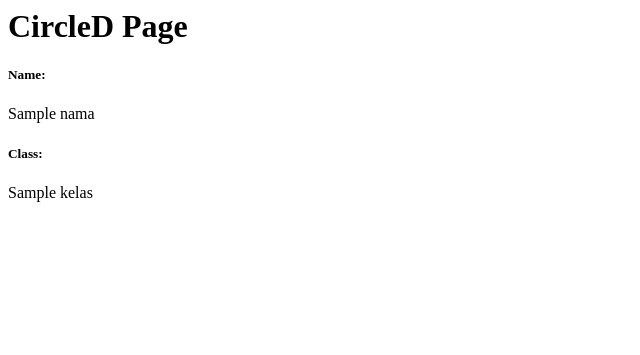
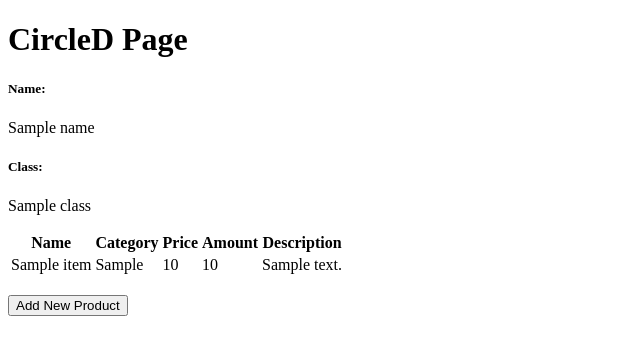
Before and after one commit to dienzahraaa/CircleD, a Django app: template main/templates/main.html in a window 1280 px wide. Shown: the top 355 px of the page, without its empty margins (0-640 px from the left). Run offline with Django 4.2, Linux system fonts and the light colour scheme; tables that the repository leaves empty hold one stand-in row (values such as "Sample post"); the template is opened without the code that fills it: values that come from a table or form of the project are taken from there, most other values are stand-ins (such as "Sample title", 1, 10 or a date in 2020).

Commit message:
mengerjakan tugas 2

```diff
--- a/CircleD/settings.py
+++ b/CircleD/settings.py
@@ -21,6 +21,7 @@ BASE_DIR = Path(__file__).resolve().parent.parent
 
 # SECURITY WARNING: keep the secret key used in production secret!
 SECRET_KEY = 'django-insecure-#vw3)=icme)dkfz7ujlwcktbo@1%#-i+d7%2ti*8p1zki&62p3'
+
 
 # SECURITY WARNING: don't run with debug turned on in production!
 DEBUG = True
@@ -54,8 +55,8 @@ ROOT_URLCONF = 'CircleD.urls'
 
 TEMPLATES = [
     {
-        'BACKEND': 'django.template.backends.django.DjangoTemplates',
-        'DIRS': [],
+         'BACKEND': 'django.template.backends.django.DjangoTemplates',
+        'DIRS': [BASE_DIR / 'templates'], # Tambahkan kode ini
         'APP_DIRS': True,
         'OPTIONS': {
             'context_processors': [
@@ -118,6 +119,7 @@ USE_TZ = True
 
 STATIC_URL = 'static/'
 
+
 # Default primary key field type
 # https://docs.djangoproject.com/en/4.2/ref/settings/#default-auto-field
 
--- a/CircleD/urls.py
+++ b/CircleD/urls.py
@@ -18,6 +18,6 @@ from django.contrib import admin
 from django.urls import path, include
 
 urlpatterns = [
+    path('', include('main.urls')),
     path('admin/', admin.site.urls),
-    path('main/', include('main.urls')),
 ]
--- a/main/templates/main.html
+++ b/main/templates/main.html
@@ -1,6 +1,40 @@
-<h1>CircleD Page</h1>
+{% extends 'base.html' %}
 
-<h5>Name: </h5>
-<p>{{ nama }}</p>
-<h5>Class: </h5>
-<p>{{ kelas }}</p>
+{% block content %}
+    <h1>CircleD Page</h1>
+
+    <h5>Name:</h5>
+    <p>{{name}}</p>
+
+    <h5>Class:</h5>
+    <p>{{class}}</p>
+    <table>
+        <tr>
+            <th>Name</th>
+            <th>Category</th>
+            <th>Price</th>
+            <th>Amount</th>
+            <th>Description</th>
+        </tr>
+
+        {% comment %} Berikut cara memperlihatkan data produk di bawah baris ini {% endcomment %}
+
+        {% for product in products %}
+            <tr>
+                <td>{{product.name}}</td>
+                <td>{{product.category}}</td>
+                <td>{{product.price}}</td>
+                <td>{{product.amount}}</td>
+                <td>{{product.description}}</td>
+            </tr>
+        {% endfor %}
+    </table>
+
+    <br />
+
+    <a href="{% url 'main:create_product' %}">
+        <button>
+            Add New Product
+        </button>
+    </a>
+{% endblock content %}
--- a/main/urls.py
+++ b/main/urls.py
@@ -1,8 +1,18 @@
 from django.urls import path
 from main.views import show_main
+from main.views import show_main, create_product
+from main.views import show_main, create_product, show_xml
+from main.views import show_main, create_product, show_xml, show_json
+from main.views import show_main, create_product, show_xml, show_json, show_xml_by_id, show_json_by_id
 
 app_name = 'main'
 
 urlpatterns = [
     path('', show_main, name='show_main'),
+    path('create-product', create_product, name='create_product'),
+    path('xml/', show_xml, name='show_xml'),
+    path('json/', show_json, name='show_json'),
+    path('xml/<int:id>/', show_xml_by_id, name='show_xml_by_id'),
+    path('json/<int:id>/', show_json_by_id, name='show_json_by_id'),
+
 ]
--- /dev/null
+++ b/templates/base.html
@@ -0,0 +1,18 @@
+{% load static %}
+<!DOCTYPE html>
+<html lang="en">
+    <head>
+        <meta charset="UTF-8" />
+        <meta
+            name="viewport"
+            content="width=device-width, initial-scale=1.0"
+        />
+        {% block meta %}
+        {% endblock meta %}
+    </head>
+
+    <body>
+        {% block content %}
+        {% endblock content %}
+    </body>
+</html>
```
Also changed, not shown: main/forms.py (added, +7 -0 lines), main/templates/create_product.html (added, +19 -0 lines), main/views.py (+39 -2 lines), .github/workflows/pbp-deploy.yml (added), README.md, main/migrations/0001_initial.py, main/migrations/0002_item_delete_product.py (deleted), main/migrations/0002_remove_item_date_added.py (added), main/models.py (line endings or trailing spaces).
